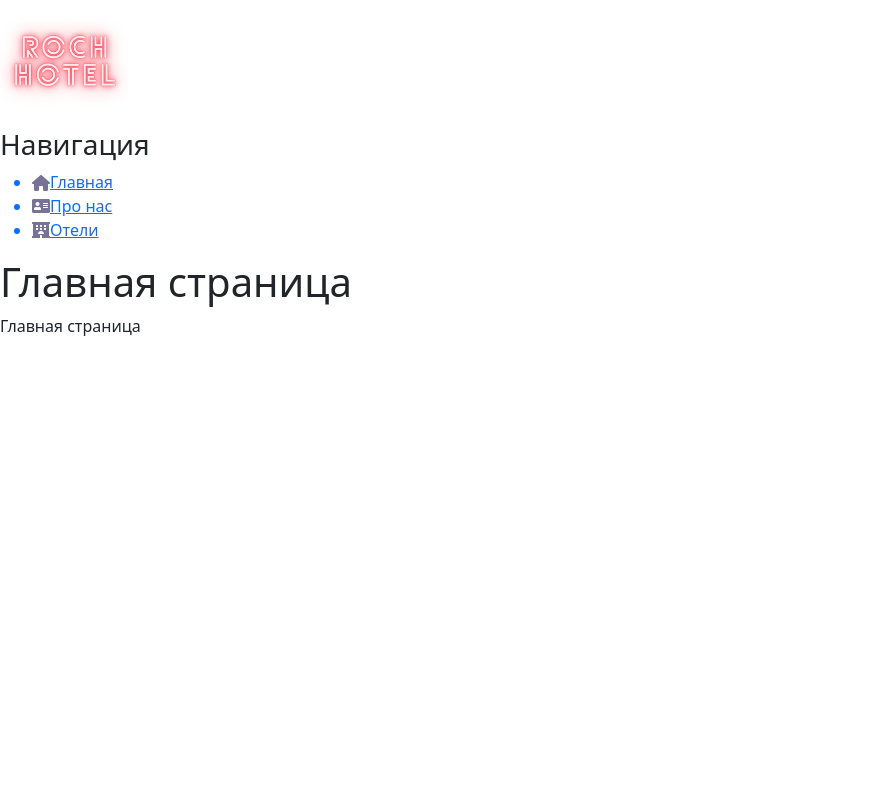
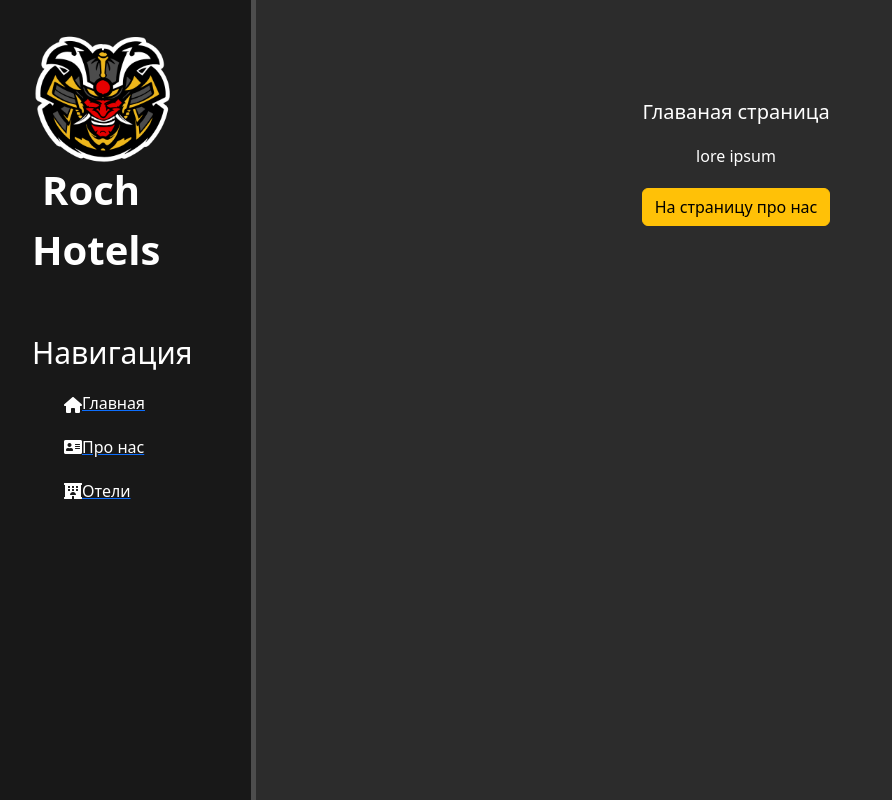
Before and after one commit to Reidanshi/Booking, a Django app: page / in a window 1280 px wide. Shown: the whole page, without its empty margins (0-892 px from the left). Run offline with Django 5.2, Linux system fonts and the light colour scheme; some libraries are stand-ins or nearby versions.

Commit message:
настройка css, HTML

```diff
--- a/Car_diller/Car_diller/settings.py
+++ b/Car_diller/Car_diller/settings.py
@@ -124,7 +124,7 @@ USE_TZ = True
 STATIC_URL = '/static/'
 
 STATICFILES_DIRS = [
-    os.path.join(BASE_DIR, 'static'),
+    os.path.join(BASE_DIR, 'main/static'),
 ]
 
 # Default primary key field type
--- a/Car_diller/main/static/main/css/main.css
+++ b/Car_diller/main/static/main/css/main.css
@@ -0,0 +1,57 @@
+body {
+    background: #2c2c2c;
+}
+
+aside {
+    float: left;
+    background: #181818;
+    width: 20%;
+    padding: 2.5%;
+    height: 100vh;
+    color: #fff;
+    border-right: 5px solid #4d4d4d;
+}
+
+aside img {
+    width: 140px;
+    float: left;
+}
+
+aside .logo {
+    font-size: 40px;
+    margin-left: 10px;
+    font-weight: bold;
+    position: relative;
+    top: -5px;
+    color: white;
+}
+
+aside h3 {
+    margin-top: 50px;
+    font-size: 30px;
+}
+
+aside ul {list-style: none}
+aside ul li {
+    color: white;
+    display: block;
+    margin-top: 20px;
+    transition: transform .6s ease;
+}
+
+aside ul li:hover, aside ul a:hover {
+    color: red;
+    text-decoration: none;
+    transform: scale(1.10);
+}
+
+main .features {
+    float: left;
+    color: white;
+    margin-top: 100px;
+    text-align: center;
+    width: 75%;
+}
+
+main .features h1 {font-size: 20px}
+main .features p {max-width: 400px; margin: 20px auto}
--- a/Car_diller/main/templates/main/layout.html
+++ b/Car_diller/main/templates/main/layout.html
@@ -1,4 +1,5 @@
 {% load static %}
+
 <!doctype html>
 <html lang="ru">
 <head>
@@ -9,18 +10,19 @@
     <title>{% block title %}{% endblock %}</title>
     <link rel="stylesheet" href="https://cdn.jsdelivr.net/npm/bootstrap@5.3.2/dist/css/bootstrap.min.css">
     <link rel="stylesheet" href="{% static 'main/css/main.css' %}">
-    <link rel="stylesheet" href="https://cdnjs.cloudflare.com/ajax/libs/font-awesome/5.8.2/css/all.min.css">
+    <link rel="stylesheet" href="https://use.fontawesome.com/releases/v5.8.2/css/all.css">
 </head>
 <body>
     <aside>
-    <span class="logo"><img src="{% static 'main/img/RochHotels.png' %}" alt="Логотип" width="10%" height="auto"></span>
-    <h3>Навигация</h3>
-    <ul>
-        <a href=""><li><svg xmlns="http://www.w3.org/2000/svg" height="16" width="18" viewBox="0 0 576 512"><!--!Font Awesome Free 6.5.1 by @fontawesome - https://fontawesome.com License - https://fontawesome.com/license/free Copyright 2023 Fonticons, Inc.--><path fill="#787396" d="M575.8 255.5c0 18-15 32.1-32 32.1h-32l.7 160.2c0 2.7-.2 5.4-.5 8.1V472c0 22.1-17.9 40-40 40H456c-1.1 0-2.2 0-3.3-.1c-1.4 .1-2.8 .1-4.2 .1H416 392c-22.1 0-40-17.9-40-40V448 384c0-17.7-14.3-32-32-32H256c-17.7 0-32 14.3-32 32v64 24c0 22.1-17.9 40-40 40H160 128.1c-1.5 0-3-.1-4.5-.2c-1.2 .1-2.4 .2-3.6 .2H104c-22.1 0-40-17.9-40-40V360c0-.9 0-1.9 .1-2.8V287.6H32c-18 0-32-14-32-32.1c0-9 3-17 10-24L266.4 8c7-7 15-8 22-8s15 2 21 7L564.8 231.5c8 7 12 15 11 24z"/></svg></i></i>Главная</li></a>
-        <a href=""><li><i class="fas fa-address-card" style="color: #787396;"></i>Про нас</li></a>
-        <a href=""><li><i class="fas fa-hotel" style="color: #787396;"></i>Отели</li></a>
-    </ul>
-</aside>
+        <img src="{% static 'main/img/Logo.png' %}" alt="Логотип", >
+        <span class="logo">Roch Hotels</span>
+        <h3>Навигация</h3>
+        <ul>
+            <a href="{% url 'home' %}"><li><svg xmlns="http://www.w3.org/2000/svg" height="16" width="18" viewBox="0 0 576 512"><!--!Font Awesome Free 6.5.1 by @fontawesome - https://fontawesome.com License - https://fontawesome.com/license/free Copyright 2023 Fonticons, Inc.--><path fill="#ffffff" d="M575.8 255.5c0 18-15 32.1-32 32.1h-32l.7 160.2c0 2.7-.2 5.4-.5 8.1V472c0 22.1-17.9 40-40 40H456c-1.1 0-2.2 0-3.3-.1c-1.4 .1-2.8 .1-4.2 .1H416 392c-22.1 0-40-17.9-40-40V448 384c0-17.7-14.3-32-32-32H256c-17.7 0-32 14.3-32 32v64 24c0 22.1-17.9 40-40 40H160 128.1c-1.5 0-3-.1-4.5-.2c-1.2 .1-2.4 .2-3.6 .2H104c-22.1 0-40-17.9-40-40V360c0-.9 0-1.9 .1-2.8V287.6H32c-18 0-32-14-32-32.1c0-9 3-17 10-24L266.4 8c7-7 15-8 22-8s15 2 21 7L564.8 231.5c8 7 12 15 11 24z"/></svg>Главная</li></a>
+            <a href="{% url 'about' %}"><li><i class="fas fa-address-card" style="color: #ffffff;"></i>Про нас</li></a>
+            <a href="{% url 'hotels' %}"><li><i class="fas fa-hotel" style="color: #ffffff;"></i>Отели</li></a>
+        </ul>
+    </aside>
     <main>
         {% block content %}
         {% endblock %}
--- a/Car_diller/main/templates/main/main.html
+++ b/Car_diller/main/templates/main/main.html
@@ -3,6 +3,9 @@
 {% block title %}Главная страница{% endblock %}
 
 {% block content %}
-    <h1>Главная страница</h1>
-    <p>Главная страница</p>
+    <div class="features">
+        <h1>Главаная страница</h1>
+        <p>lore ipsum</p>
+        <button class="btn btn-warning">На страницу про нас</button>
+    </div>
 {% endblock %}
--- a/Car_diller/main/urls.py
+++ b/Car_diller/main/urls.py
@@ -3,7 +3,7 @@ from . import views
 
 
 urlpatterns = [
-    path('', views.info),
-    path('about/', views.about),
-    path('hotels/', views.hotels),
+    path('', views.home, name='home'),
+    path('about/', views.about, name='about'),
+    path('hotels/', views.hotels, name='hotels'),
 ]
--- a/Car_diller/main/views.py
+++ b/Car_diller/main/views.py
@@ -1,6 +1,6 @@
 from django.shortcuts import render
 
-def info(request):
+def home(request):
     return render(request, 'main/main.html')
 
 
```
Also changed, not shown: Car_diller/main/models.py (+13 -13 lines), Car_diller/main/templates/main/about.html (+5 -2 lines), Car_diller/main/templates/main/hotels.html (+5 -2 lines), Car_diller/db.sqlite3, Car_diller/main/migrations/0003_rename_hotel_id_review_hotel_and_more.py (added), Car_diller/main/static/main/img/Hotel.png (added), Car_diller/main/static/main/img/Hotels.png (added), Car_diller/main/static/main/img/Logo.png (added), Car_diller/main/static/main/img/RochHotels1.png (added), Car_diller/main/static/main/img/logo.svg.svg (added).
